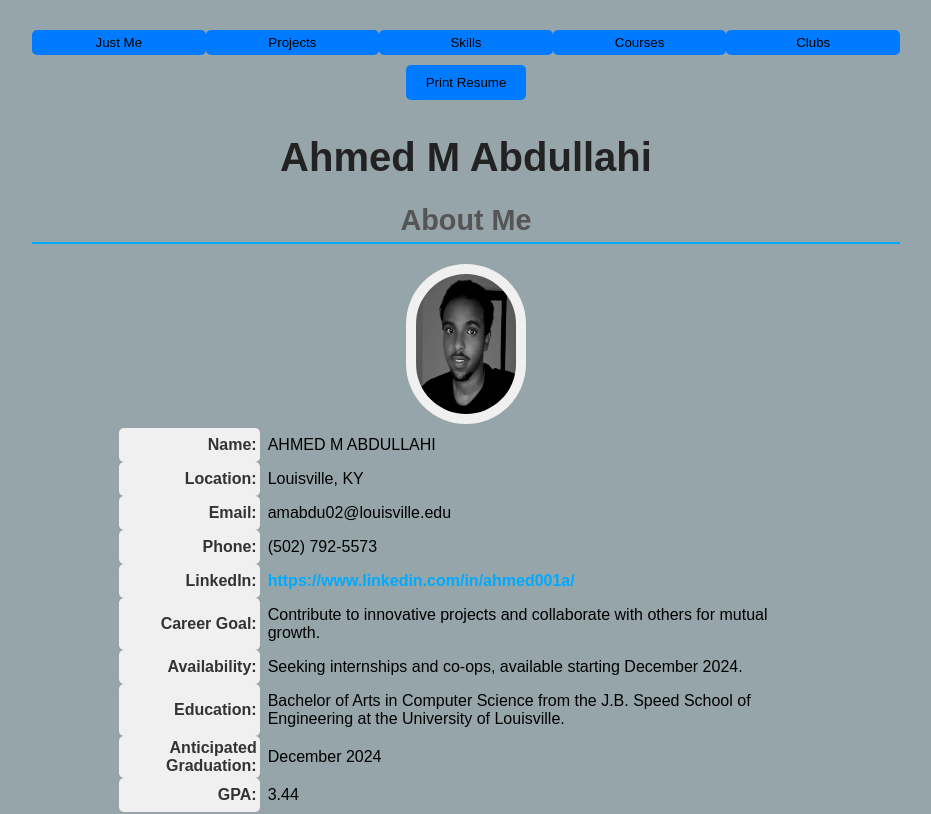
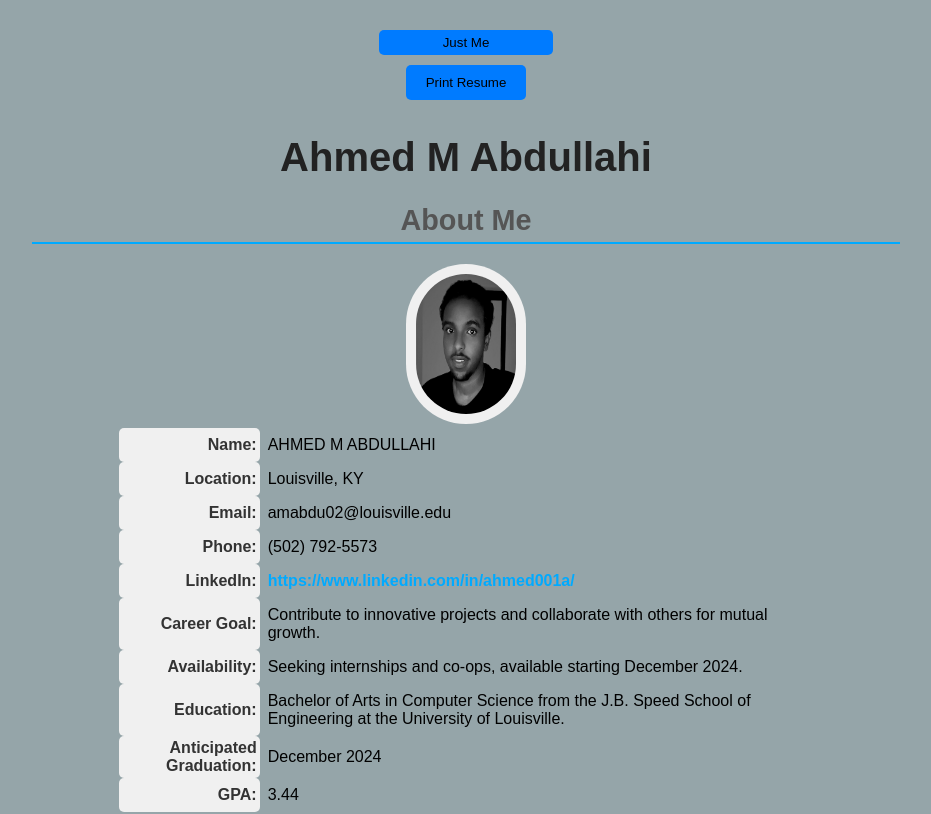
Before and after one commit to AhmedMurshid/AhmedMurshid, a React (Create React App) app: page / in a window 1280 px wide. Shown: the top 814 px of the page, without its empty margins (174-1105 px from the left). Built offline with nearby package versions, Linux system fonts and the light colour scheme.

Commit message:
only show about me tab

```diff
--- a/src/NavSwitch.js
+++ b/src/NavSwitch.js
@@ -11,10 +11,10 @@ function NavigationButtons({
 
       <div className='all-button'>
         <button className='button-group' onClick={() => toggleVisibility('aboutMe')}>Just Me</button>
-        <button className='button-group' onClick={() => toggleVisibility('projects')}>Projects</button>
+        {/* <button className='button-group' onClick={() => toggleVisibility('projects')}>Projects</button>
         <button className='button-group' onClick={() => toggleVisibility('skills')}>Skills</button>
         <button className='button-group' onClick={() => toggleVisibility('courses')}>Courses</button>
-        <button className='button-group' onClick={() => toggleVisibility('clubs')}>Clubs</button>
+        <button className='button-group' onClick={() => toggleVisibility('clubs')}>Clubs</button> */}
       </div>
 
       <button className='' onClick={handleOpenPDF}>Print Resume</button>
```
